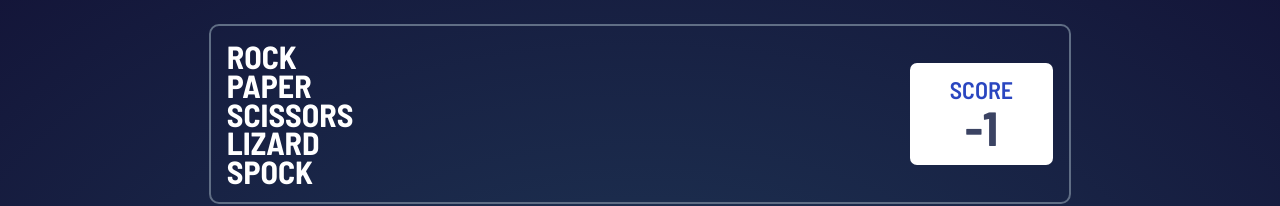
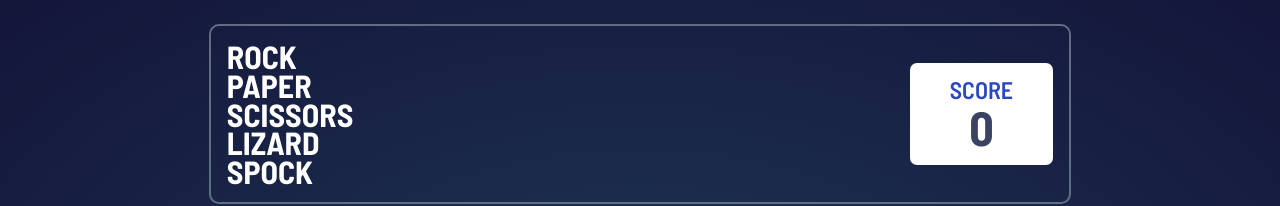
Before and after one commit to karthik2265/rock-paper-scissor-game, a React (Create React App) app: page /result/1/1/1 in a window 1280 px wide. Shown: the top 206 px of the page. Built offline with nearby package versions, Linux system fonts and the light colour scheme.

Commit message:
score --fix

```diff
--- a/src/components/ResultSection.js
+++ b/src/components/ResultSection.js
@@ -59,9 +59,9 @@ const ResultSection = () => {
   const navigate = useNavigate()
 
   useEffect(() => {
-    if (userWon) {
+    if (userWon === true) {
       appCtx.setScore((s) => s + 1)
-    } else {
+    } else if (userWon === false) {
       appCtx.setScore((s) => s - 1)
     }
   }, [])
```
